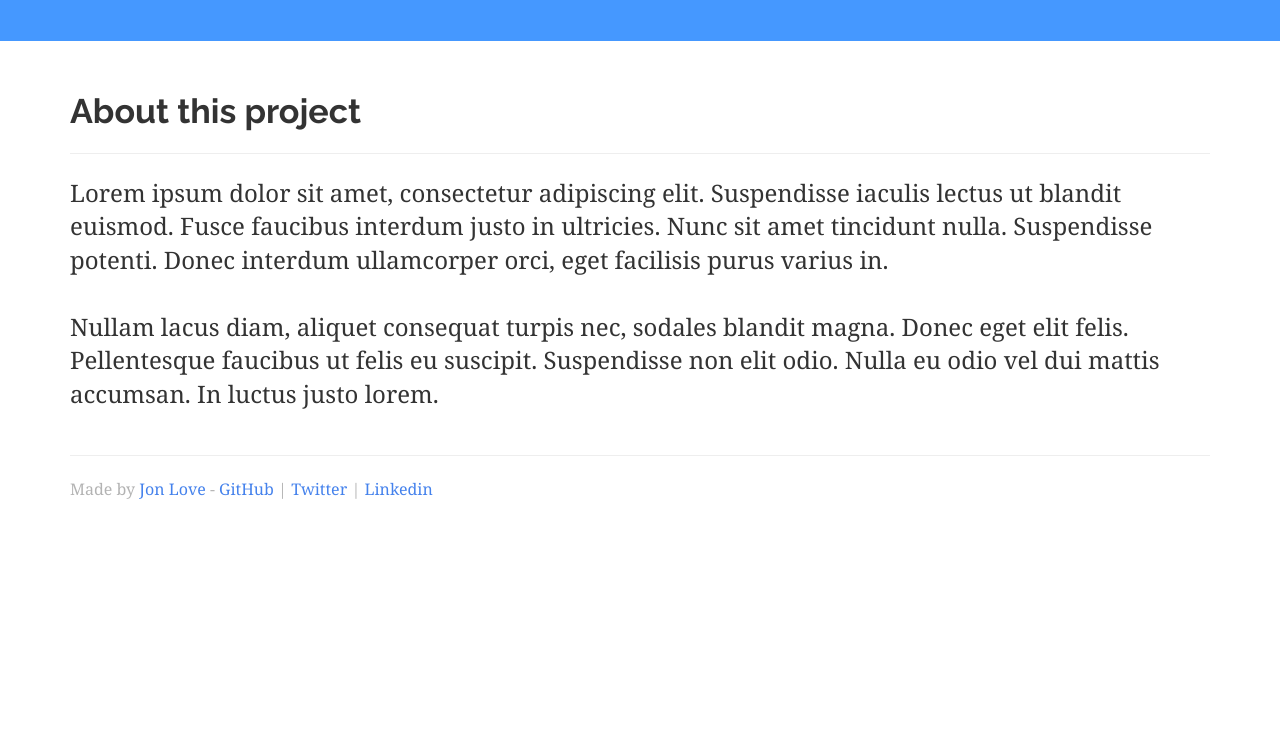
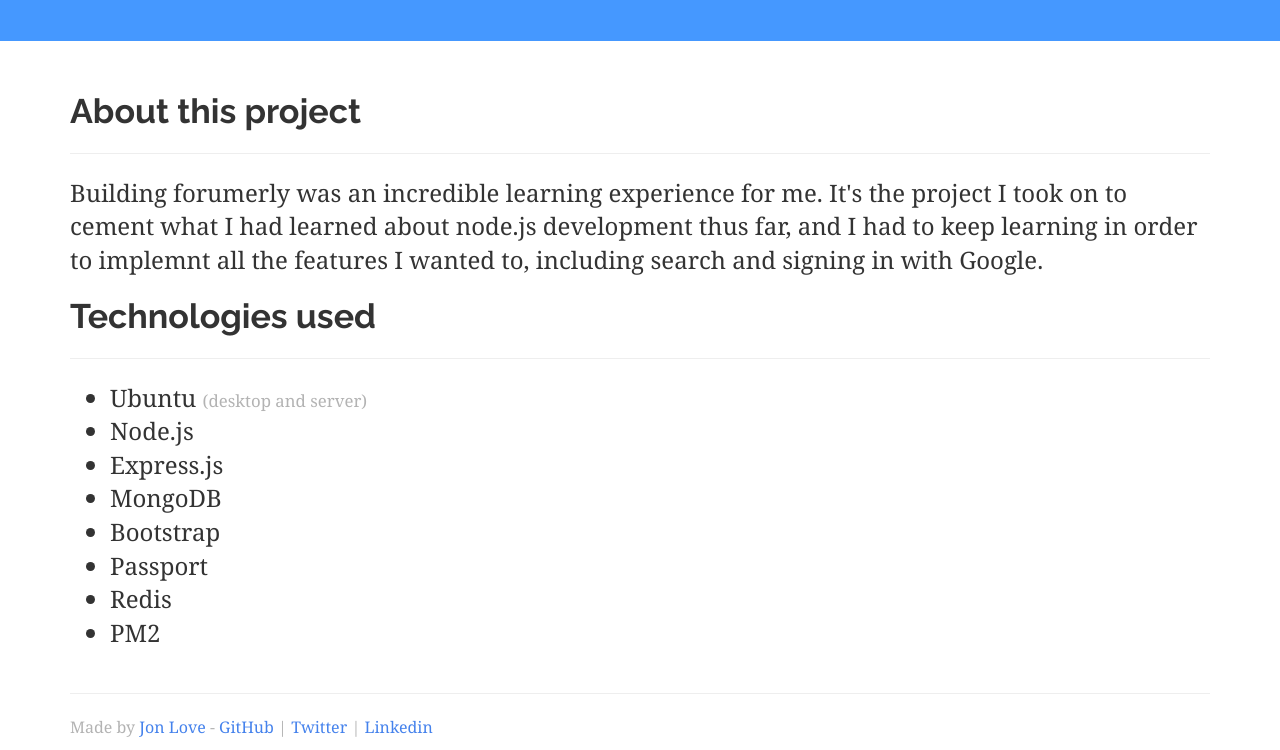
Before and after one commit to jayvolr/personal-site, a website: page public/forumerly.html in a window 1280 px wide. Shown: the part 288-1038 px from the top of the page. Before the commit the page ends 800 px from the top, so only its background shows below. Drawn offline with Linux system fonts and the light colour scheme.

Commit message:
filled out bio and about pages

```diff
--- a/public/forumerly.html
+++ b/public/forumerly.html
@@ -16,7 +16,7 @@
           <a class="btn btn-default btn-lg" href="/#projects" role="button"><i class="fa fa-arrow-left" aria-hidden="true"></i>
             Back
           </a>
-          <a class="btn btn-primary btn-lg" href="https://github.com/jayvolr/CharlieBot" target="_blank" role="button">
+          <a class="btn btn-primary btn-lg" href="https://github.com/jayvolr/forumerly" target="_blank" role="button">
             Project code <i class="fa fa-external-link" aria-hidden="true"></i>
           </a>
           <a class="btn btn-info btn-lg" href="http://forumerly.jayvolr.me/" target="_blank" role="button">
@@ -30,8 +30,20 @@
       <h2>About this project</h2>
       <hr>
       <p class="lead">
-        Lorem ipsum dolor sit amet, consectetur adipiscing elit. Suspendisse iaculis lectus ut blandit euismod. Fusce faucibus interdum justo in ultricies. Nunc sit amet tincidunt nulla. Suspendisse potenti. Donec interdum ullamcorper orci, eget facilisis purus varius in.<br><br> Nullam lacus diam, aliquet consequat turpis nec, sodales blandit magna. Donec eget elit felis. Pellentesque faucibus ut felis eu suscipit. Suspendisse non elit odio. Nulla eu odio vel dui mattis accumsan. In luctus justo lorem.
+        Building forumerly was an incredible learning experience for me. It's the project I took on to cement what I had learned about node.js development thus far, and I had to keep learning in order to implemnt all the features I wanted to, including search and signing in with Google.
       </p>
+      <h2>Technologies used</h2>
+      <hr>
+      <ul class="lead">
+        <li>Ubuntu <small style="font-size: 70%" class="text-muted">(desktop and server)</small></li>
+        <li>Node.js</li>
+        <li>Express.js</li>
+        <li>MongoDB</li>
+        <li>Bootstrap</li>
+        <li>Passport</li>
+        <li>Redis</li>
+        <li>PM2</li>
+      </ul>
     </div>
 
     <footer class="footer">
```
Also changed, not shown: public/charliebot.html (+10 -1 lines), public/index.html (+3 -1 lines).
